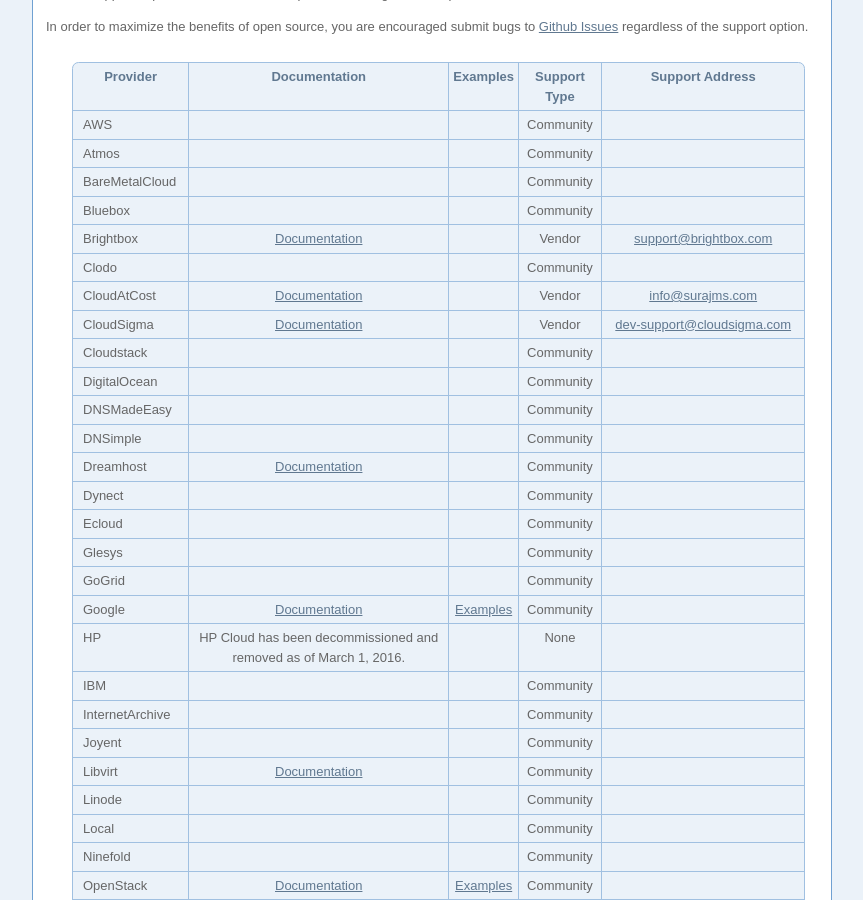
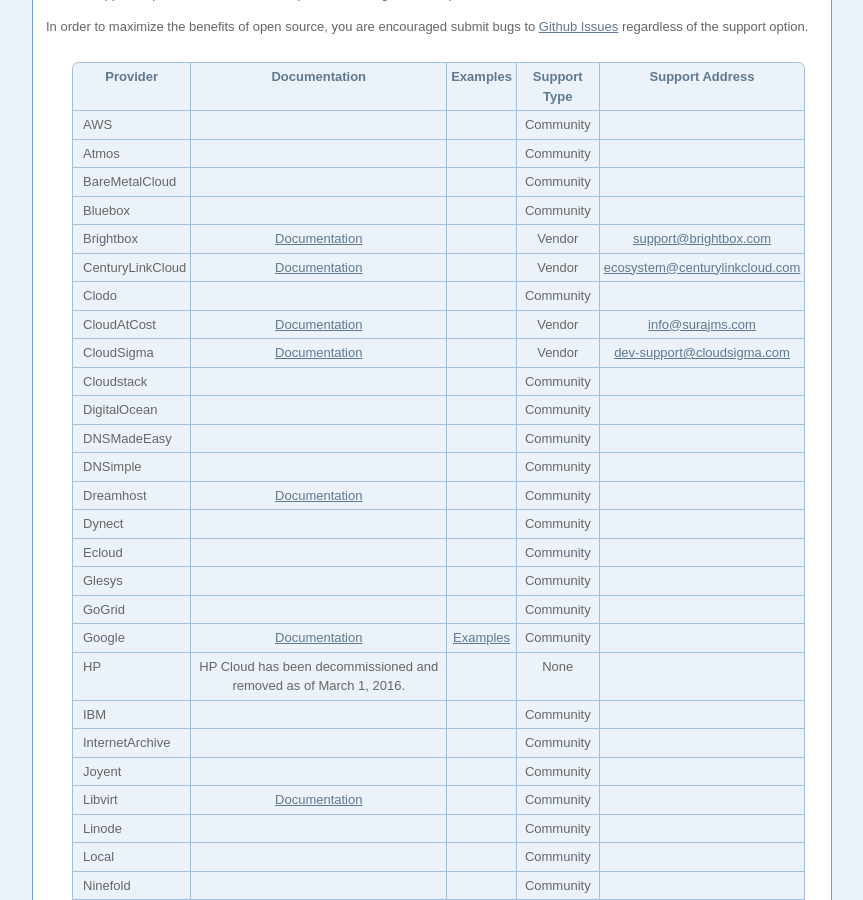
Before and after one commit to fog/fog.github.com, a Jekyll site: the page built from about/provider_documentation.markdown, in a window 1280 px wide and 900 px high, scrolled down 409 px. Shown: the whole window, without its empty margins (208-1071 px from the left). Built offline with Jekyll 4.4.1, drawn with Linux system fonts in a browser that asks for light colours; nearby versions of some CDN libraries.

Commit message:
Add CenturyLink

```diff
--- a/about/provider_documentation.markdown
+++ b/about/provider_documentation.markdown
@@ -54,6 +54,13 @@ In order to maximize the benefits of open source, you are encouraged submit bugs
      <td></td>
      <td>Vendor</td>
      <td><a href="mailto:support@brightbox.com">support@brightbox.com</a></td>
+   </tr>
+   <tr>
+     <td>CenturyLinkCloud</td>
+     <td><a href="https://github.com/CenturyLinkCloud/fog-clc">Documentation</a></td>
+     <td></td>
+     <td>Vendor</td>
+     <td><a href="mailto:ecosystem@centurylinkcloud.com">ecosystem@centurylinkcloud.com</a></td>
    </tr>
    <tr>
      <td>Clodo</td>
```
